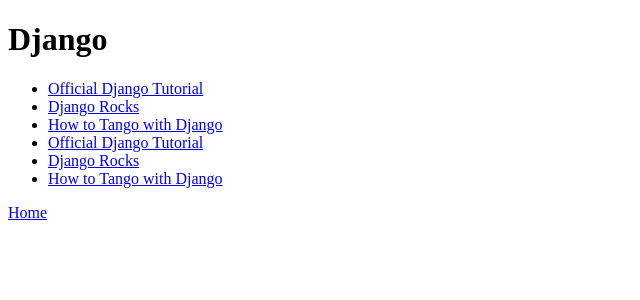
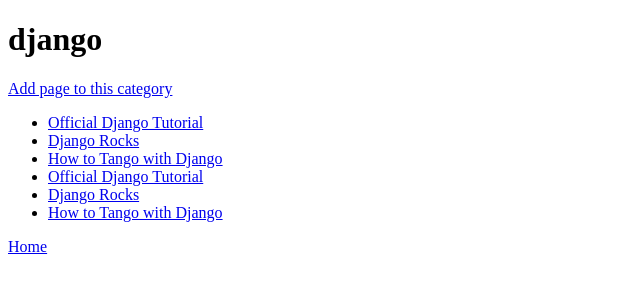
Before and after one commit to 2083008/tangowithdjango, a Django app: page /rango/category/django/ in a window 1280 px wide. Shown: the top 300 px of the page, without its empty margins (0-640 px from the left). Run offline with Django 3.2, Linux system fonts and the light colour scheme; data comes from the database, SQL or seed files in the repository; both versions use the stored data as it was after the commit.

Commit message:
Working on add_page (chap 8)

```diff
--- a/tango_with_django_project/rango/templates/rango/category.html
+++ b/tango_with_django_project/rango/templates/rango/category.html
@@ -7,6 +7,7 @@
     <body>
         <h1>{{ category_name }}</h1>
         {% if category %}
+        <a href="/rango/category/{{category_name}}/add_page/">Add page to this category</a>
             {% if pages %}
             <ul>
                 {% for page in pages %}
@@ -19,6 +20,9 @@
         {% else %}
             The specified category {{ category_name }} does not exist!
         {% endif %}
+
+
     </body>
     <a href="/rango/">Home</a><br />
+
 </html>
--- a/tango_with_django_project/rango/templates/rango/index.html
+++ b/tango_with_django_project/rango/templates/rango/index.html
@@ -35,5 +35,6 @@
         {% endif %}
 
         <a href="/rango/about/">About</a>
+        <a href="/rango/add_category/">Add a New Category</a><br />
     </body>
 </html>
--- a/tango_with_django_project/rango/urls.py
+++ b/tango_with_django_project/rango/urls.py
@@ -4,4 +4,6 @@ import views  # from rango import views
 urlpatterns = patterns('',
     url(r'^$', views.index, name='index'),
     url(r'^about', views.about, name='about'),
-    url(r'^category/(?P<category_name_slug>[\w\-]+)/$', views.category, name='category'),)
+    url(r'^add_category/$', views.add_category, name='add_category'),
+    url(r'^category/(?P<category_name_slug>[\w\-]+)/$', views.category, name='category'),
+    url(r'^category/(?P<category_name_url>\w+)/add_page/$', views.add_page, name='add_page'))
--- a/tango_with_django_project/rango/views.py
+++ b/tango_with_django_project/rango/views.py
@@ -4,6 +4,7 @@ from django.http import HttpResponse
 from models import Category
 from models import Page
 from forms import CategoryForm
+from forms import PageForm
 
 def index(request):
 
@@ -15,7 +16,8 @@ def index(request):
 
     page_list = Page.objects.order_by('-views')[:5]
 
-    context_dict = {'categories': category_list, 'pages': page_list}
+    context_dict = {'categories': category_list, 'pages': page_list,}
+
 
     # Render the response and send it back!
     return render(request, 'rango/index.html', context_dict)
@@ -37,13 +39,15 @@ def category(request, category_name_slug):
 
     # Create a context dictionary which we can pass to the template rendering engine.
     context_dict = {}
+    context_dict['category_name'] = category_name_slug
 
     try:
         # Can we find a category name slug with the given name?
         # If we can't, the .get() method raises a DoesNotExist exception.
         # So the .get() method returns one model instance or raises an exception.
         category = Category.objects.get(slug=category_name_slug)
-        context_dict['category_name'] = category.name
+        #context_dict['category_name'] = category.name
+        context_dict['cat_slug'] = category_name_slug
 
         # Retrieve all of the associated pages.
         # Note that filter returns >= 1 model instance.
@@ -87,6 +91,33 @@ def add_category(request):
     # Render the form with error messages (if any).
     return render(request, 'rango/add_category.html', {'form': form})
 
+def add_page(request, category_name_slug):
+
+    try:
+        cat = Category.objects.get(slug=category_name_slug)
+    except Category.DoesNotExist:
+                cat = None
+
+    if request.method == 'POST':
+        form = PageForm(request.POST)
+        if form.is_valid():
+            if cat:
+                page = form.save(commit=False)
+                page.category = cat
+                page.views = 0
+                page.save()
+                # probably better to use a redirect here.
+                return category(request, category_name_slug)
+        else:
+            print form.errors
+    else:
+        form = PageForm()
+
+    context_dict = {'form':form, 'category': cat}
+    context_dict['category_name'] =  category_name_slug
+
+    return render(request, 'rango/add_page.html', context_dict)
+
 #def about(request):
 
     #return HttpResponse("<a href='/rango'>Index</a>")
```
Also changed, not shown: tango_with_django_project/rango/forms.py (+11 -0 lines), tango_with_django_project/rango/templates/rango/add_page.html (added, +27 -0 lines), tango_with_django_project/db.sqlite3, 10 other files.
